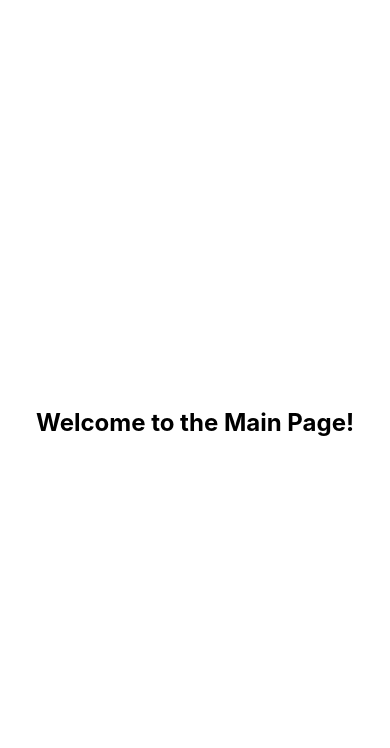
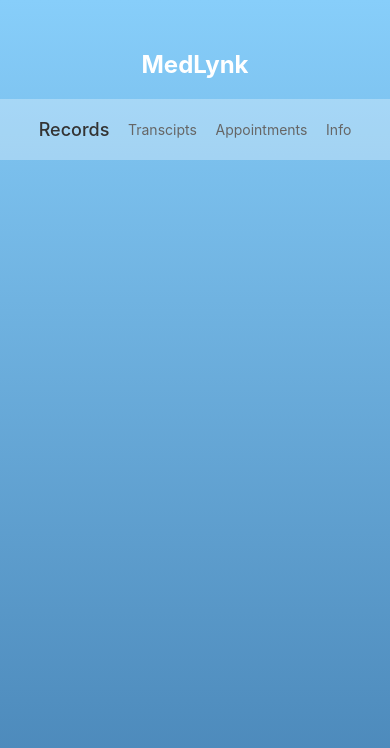
Before and after one commit to HackSprout/MedLynk, a React Native app in the folder AppUI/: screen /Home in a window 390 px wide. Shown: the top 748 px of the page. Built offline with nearby package versions, Linux system fonts and the light colour scheme.

Commit message:
NavButtons completed

```diff
--- /dev/null
+++ b/AppUI/components/TopNavButtons.js
@@ -0,0 +1,58 @@
+import React from 'react';
+import { View, Text, TouchableOpacity, StyleSheet } from 'react-native';
+
+const TopNavButtons = ({ activeTab, onTabPress }) => {
+  const tabs = [
+    { id: 'records', label: 'Records' },
+    { id: 'past', label: 'Transcipts' },
+    { id: 'appointments', label: 'Appointments' },
+    { id: 'info', label: 'Info' },
+  ];
+
+  return (
+    <View style={styles.container}>
+      {tabs.map((tab) => (
+        <TouchableOpacity
+          key={tab.id}
+          style={[activeTab === tab.id && styles.activeButton]}
+          onPress={() => onTabPress(tab.id)}
+        >
+          <Text
+            style={[styles.buttonText, activeTab === tab.id && styles.activeButtonText]}
+            numberOfLines={1}
+          >
+            {tab.label}
+          </Text>
+        </TouchableOpacity>
+      ))}
+    </View>
+  );
+};
+
+const styles = StyleSheet.create({
+  container: {
+    flexDirection: 'row',
+    justifyContent: 'space-evenly',
+    width: '100%',
+    backgroundColor: 'rgba(255, 255, 255, 0.3)',
+    padding: 20,
+    alignItems: 'center',
+    overflow: 'hidden',
+  },
+  activeButton: {
+    backgroundColor: 'transparent',
+    fontSize: 20,
+  },
+  buttonText: {
+    fontSize: 14,
+    color: '#666',
+    textAlign: 'center',
+  },
+  activeButtonText: {
+    color: '#333',
+    fontWeight: '500',
+    fontSize: 18,
+  },
+});
+
+export default TopNavButtons;
--- a/AppUI/screen/home.js
+++ b/AppUI/screen/home.js
@@ -1,23 +1,49 @@
-import React from 'react';
-import { View, Text, StyleSheet } from 'react-native';
+import React, { useState } from 'react';
+import { View, Text, StyleSheet, TouchableOpacity } from 'react-native';
+import { LinearGradient } from 'expo-linear-gradient';
+import { BlurView } from 'expo-blur';
+import TopNavButtons from '../components/TopNavButtons';
 
 export default function Home() {
+  const [activeTab, setActiveTab] = useState('records');
+
+  const handleTabPress = (tabId) => {
+    setActiveTab(tabId);
+  };
+
   return (
-    <View style={styles.container}>
-      <Text style={styles.title}>Welcome to the Main Page!</Text>
-    </View>
+    <LinearGradient
+      colors={['#87CEFA', '#4682B4']}
+      style={styles.container}
+    >
+      <View style={styles.content}>
+        <Text style={styles.title}>MedLynk</Text>
+
+        <TopNavButtons
+          activeTab={activeTab}
+          onTabPress={handleTabPress}
+        />
+
+
+      </View>
+    </LinearGradient>
   );
 }
 
 const styles = StyleSheet.create({
   container: {
     flex: 1,
-    justifyContent: 'center',
-    alignItems: 'center',
-    backgroundColor: '#fff',
+  },
+  content: {
+    flex: 1,
+    width: '100%',
+    paddingTop: 50,
   },
   title: {
     fontSize: 24,
     fontWeight: 'bold',
+    color: '#fff',
+    textAlign: 'center',
+    marginBottom: 20, // can be changed later if needed
   },
 });
```
